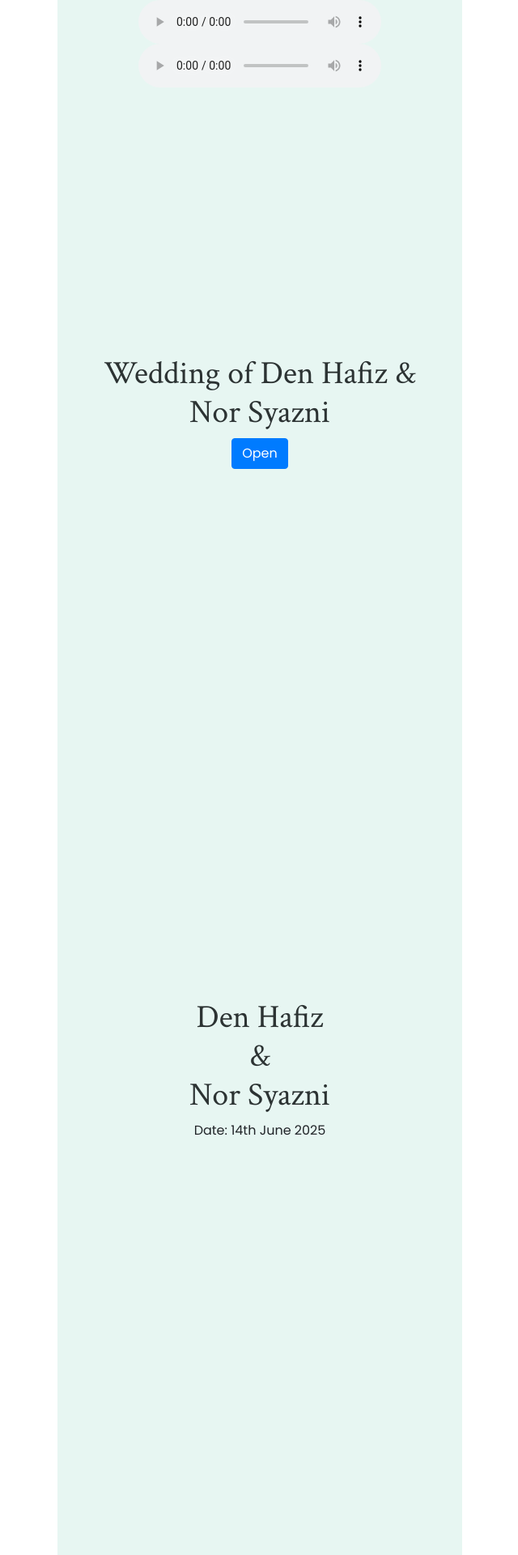
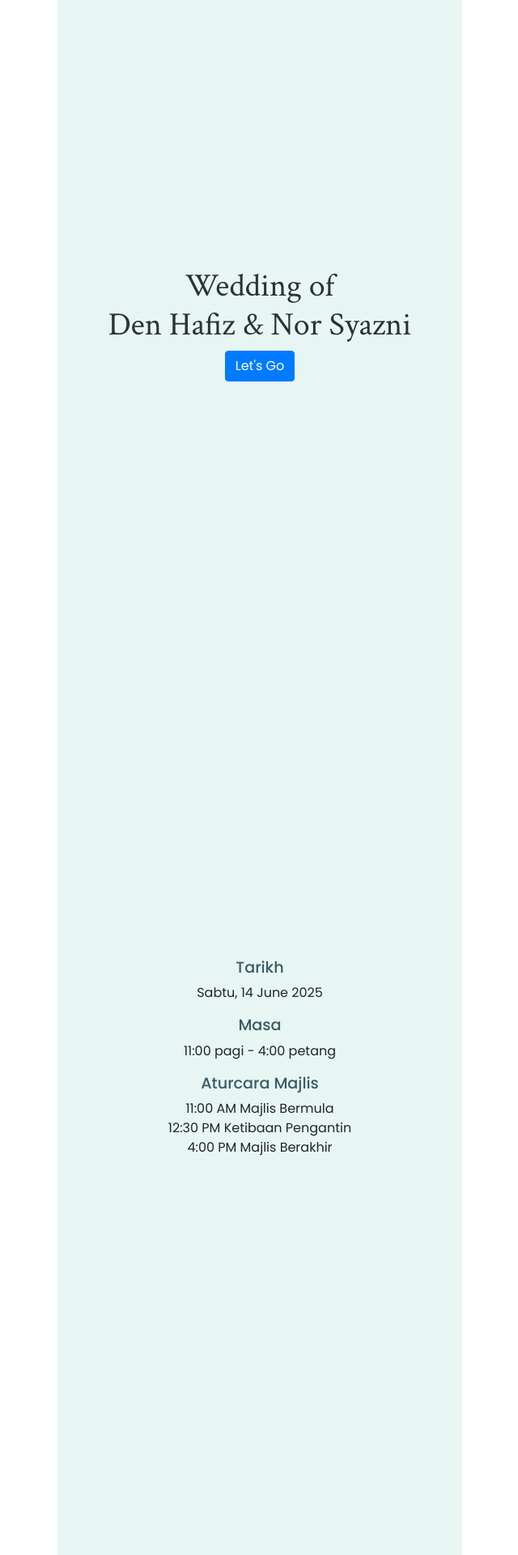
Before and after one commit to DenHafiz69/wedding-invitation, a Flask app: page / in a window 1280 px wide. Shown: the top 1920 px of the page at 81% size, without its empty margins (319-959 px from the left). Run offline with Flask 3, Linux system fonts and the light colour scheme; some libraries are stand-ins or nearby versions.

Commit message:
Some tidying up

```diff
--- a/templates/welcome.html
+++ b/templates/welcome.html
@@ -1,12 +1,8 @@
-{% extends "base.html" %}
-
-{% block main %}
-    <div class="container content">
-        <h1 class="title-font">Wedding of Den Hafiz & Nor Syazni</h1>
-        <a href="{{ url_for('index') }}">
-            <button class="btn btn-primary">
-                Open
-            </button>
-        </a>
-    </div>
-{% endblock %}
+<div id="welcomePage" class="overlay container content">
+    <h1 class="title-font">
+        Wedding of<br>Den Hafiz & Nor Syazni
+    </h1>
+    <button id="openButton" class="btn btn-primary" onclick="playAudio()">
+        Let's Go
+    </button>
+</div>
```
